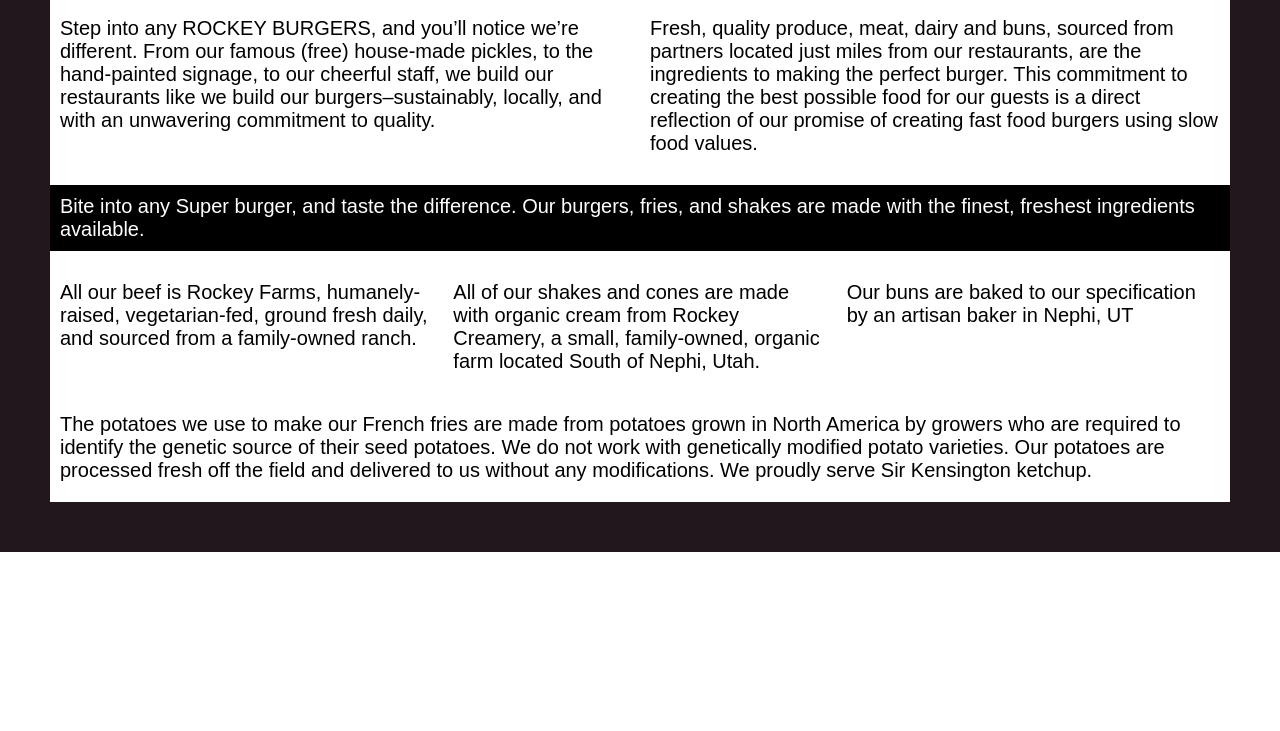
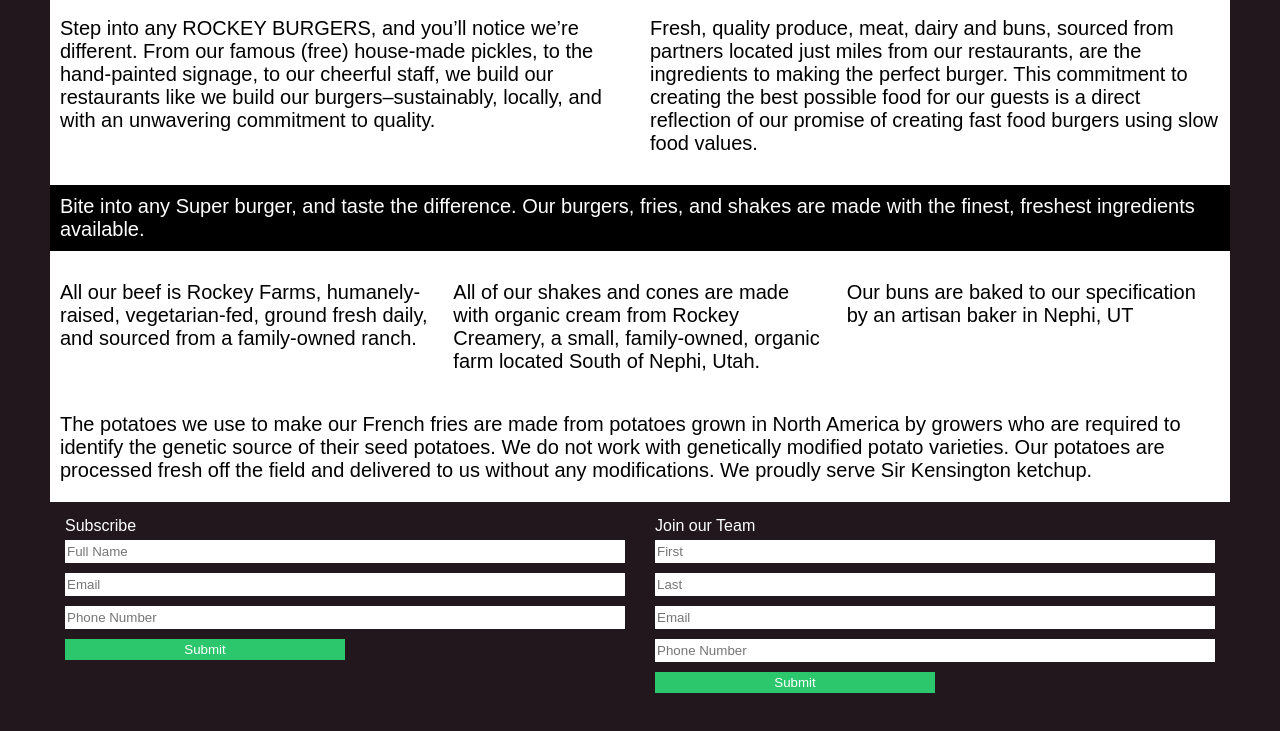
Before and after one commit to bentleygmurphy/rockey-burgers, a plain HTML site: page index.html in a window 1280 px wide. Shown: the part 621-1352 px from the top of the page. Before the commit the page ends 1173 px from the top, so only its background shows below. Drawn offline with Linux system fonts and the light colour scheme.

Commit message:
Started working on forms in footer, changed nav links to space-evenly and added mobile meta

```diff
--- a/css/style.css
+++ b/css/style.css
@@ -40,7 +40,7 @@
 .navLink {
     display: flex;
     flex-grow: 2;
-    justify-content: center;
+    justify-content: space-evenly;
     align-items: center;
     height: 100%;
     width: 100%;
@@ -52,6 +52,10 @@
     color: black;
     text-decoration: none;
     font-size: 20px;
+}
+
+.navLink>a:hover {
+    color: #f1a536;
 }
 
 .topContent {
@@ -107,3 +111,36 @@
     background-color: black;
     color: white;
 }
+
+.footerContainer {
+    display: flex;
+}
+
+.footerBubbles {
+    width: 100%;
+    margin: 15px;
+    color: white;
+    display: flex;
+    flex-direction: column;
+}
+
+.footerBubbles>input {
+    margin-top: 5px;
+    margin-bottom: 5px;
+    border: none;
+    height: 21px;
+}
+
+.subBtn {
+    width: 50%;
+    background-color: #2cc66d;
+    color: white;
+}
+
+.subBtn:hover {
+    background-color: rgb(56, 241, 133);
+}
+
+.subBtn:active {
+    background-color: #2cc66d;
+}
--- a/index.html
+++ b/index.html
@@ -4,6 +4,7 @@
 <head>
     <title>Rockey Burgers</title>
     <meta charset="utf-8">
+    <meta name="viewport" content="width=device-width, initial-scale=1.0">
     <link rel="stylesheet" href="css/style.css">
     <script src="js/index.js"></script>
 </head>
@@ -81,7 +82,21 @@
             </div>
         </div>
         <div class="footerContainer">
-
+            <div class="footerBubbles">
+                Subscribe
+                <input type="text" name="name" placeholder="Full Name">
+                <input type="text" name="email" placeholder="Email">
+                <input type="text" name="number" placeholder="Phone Number">
+                <input class="subBtn" type="submit" value="Submit">
+            </div>
+            <div class="footerBubbles">
+                Join our Team
+                <input type="text" name="name" placeholder="First">
+                <input type="text" name="name" placeholder="Last">
+                <input type="text" name="email" placeholder="Email">
+                <input type="text" name="number" placeholder="Phone Number">
+                <input class="subBtn" type="submit" value="Submit">
+            </div>
         </div>
     </div>
 </body>
```
